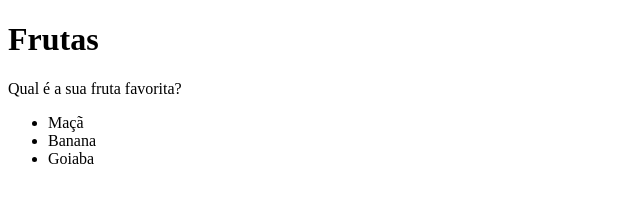
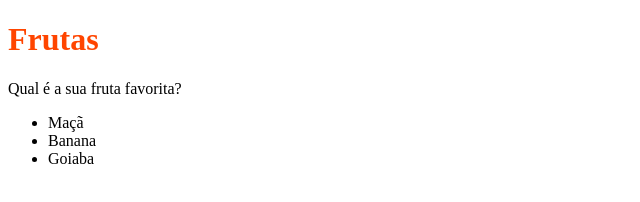
Before and after one commit to andreluizboni/exercicios_trybe, a plain HTML site: page fundamentos/secao3-html-css/dia2-primeiros-passos-css/frutas.html in a window 1280 px wide. Shown: the whole page, without its empty margins (0-640 px from the left). Drawn offline with Linux system fonts and the light colour scheme.

Commit message:
aumenta h1 e muda a cor

```diff
--- a/fundamentos/secao3-html-css/dia2-primeiros-passos-css/frutas.html
+++ b/fundamentos/secao3-html-css/dia2-primeiros-passos-css/frutas.html
@@ -6,6 +6,14 @@
     <title>Futas</title>
 </head>
 <body>
+    <style>
+        h1 {size: 65px;
+            color: orangered;
+        }
+
+
+
+    </style>
     <h1>Frutas</h1>
     <p>Qual é a sua fruta favorita?</p>
     <ul>
```
